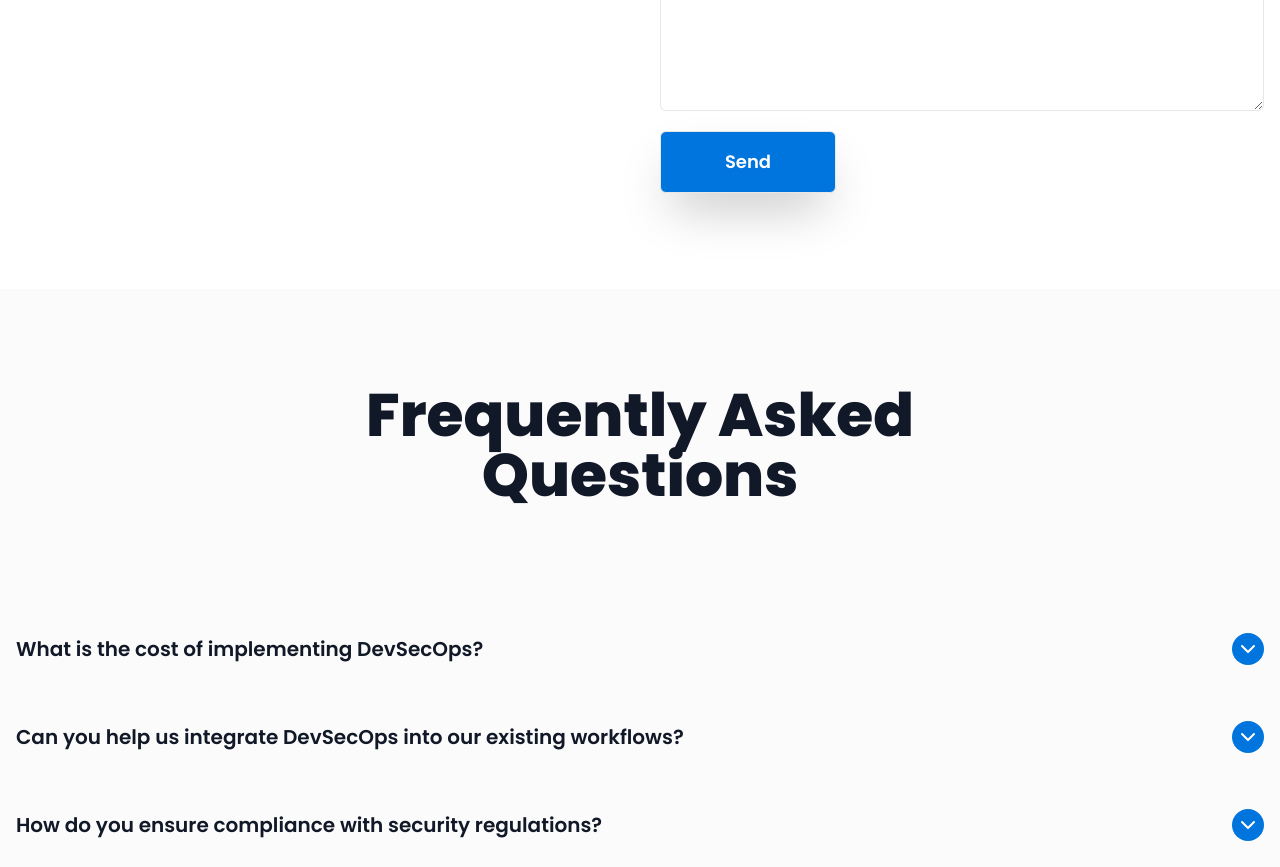
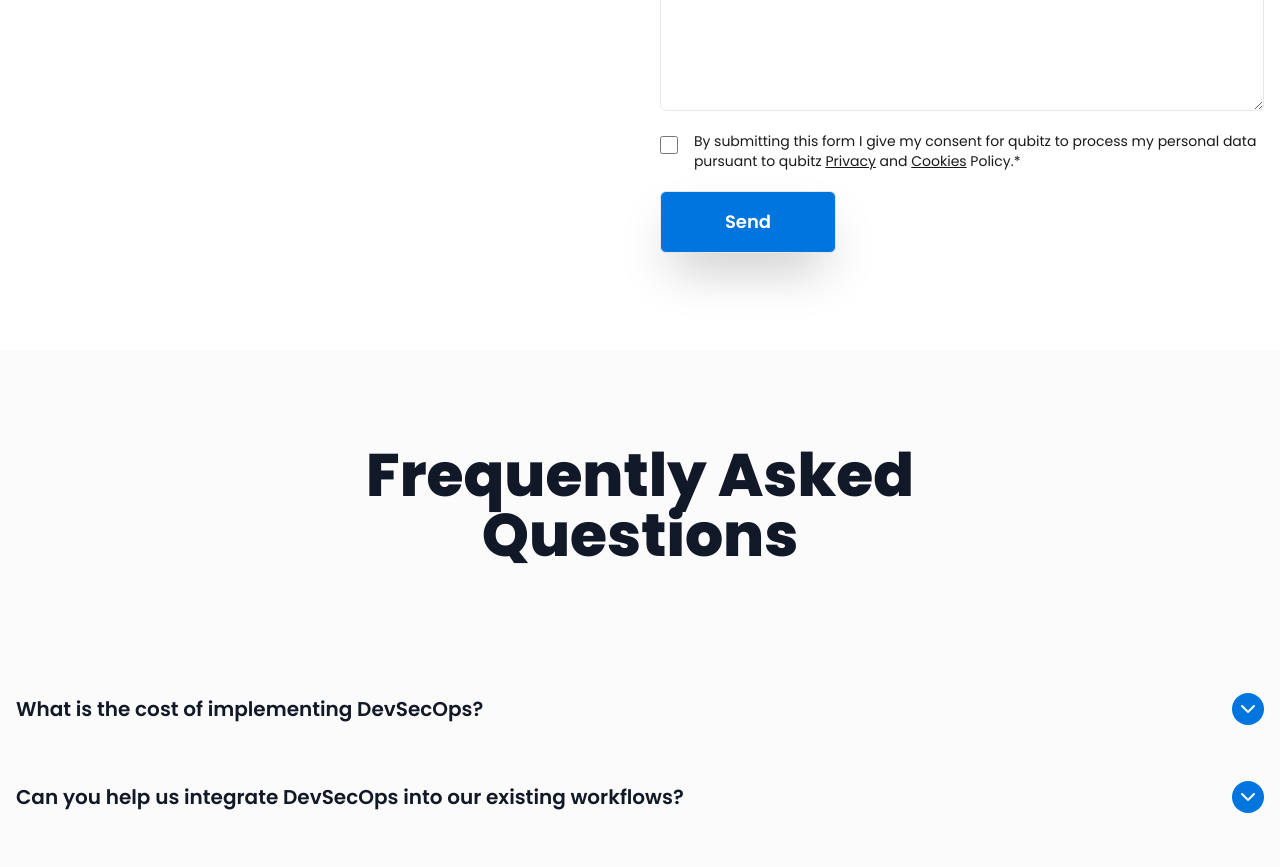
Before and after one commit to Kambatukebele/devops_website, a React (Vite) app: page / in a window 1280 px wide. Shown: the part 4900-5767 px from the top of the page. Built offline with nearby package versions, Linux system fonts and the light colour scheme.

Commit message:
added checkbox input

```diff
--- a/src/components/contact/ContactUs.jsx
+++ b/src/components/contact/ContactUs.jsx
@@ -84,6 +84,12 @@ const ContactUs = () => {
               errors={state.errors}
             />
           </div>
+          <div className="w-full flex gap-4 justify-center items-start">
+            <input type="checkbox" name="checkbox"  className="w-7 h-7" required/>
+            <span className="text-sm font-normal text-gray_900">
+            By submitting this form I give my consent for qubitz to process my personal data pursuant to qubitz <a href="#" className="underline">Privacy</a> and <a href="#" className="underline">Cookies</a> Policy.*
+            </span>
+          </div>
           <div className="w-full flex flex-col justify-center items-start gap-5">
             <button
               type="submit"
```
